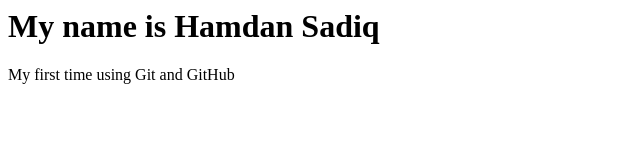
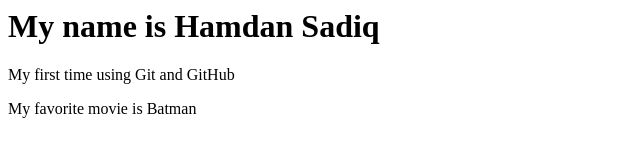
Before and after one commit to hamdansadiqch/localrepo, a plain HTML site: page index.html in a window 1280 px wide. Shown: the whole page, without its empty margins (0-640 px from the left). Drawn offline with Linux system fonts and the light colour scheme.

Commit message:
New Feature

```diff
--- a/index.html
+++ b/index.html
@@ -1,2 +1,3 @@
 <h1> My name is Hamdan Sadiq </h1>
 <p> My first time using Git and GitHub</p>
+<p>My favorite movie is Batman</p>
```
